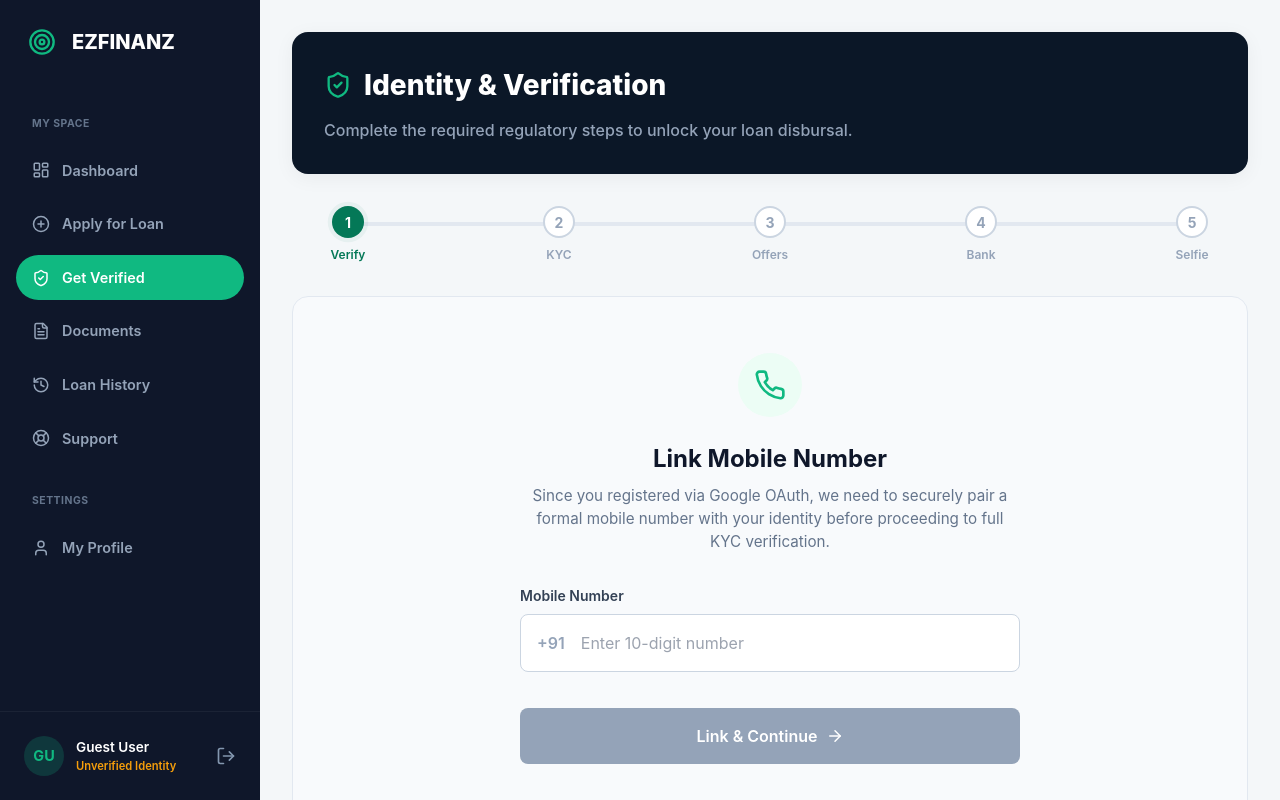
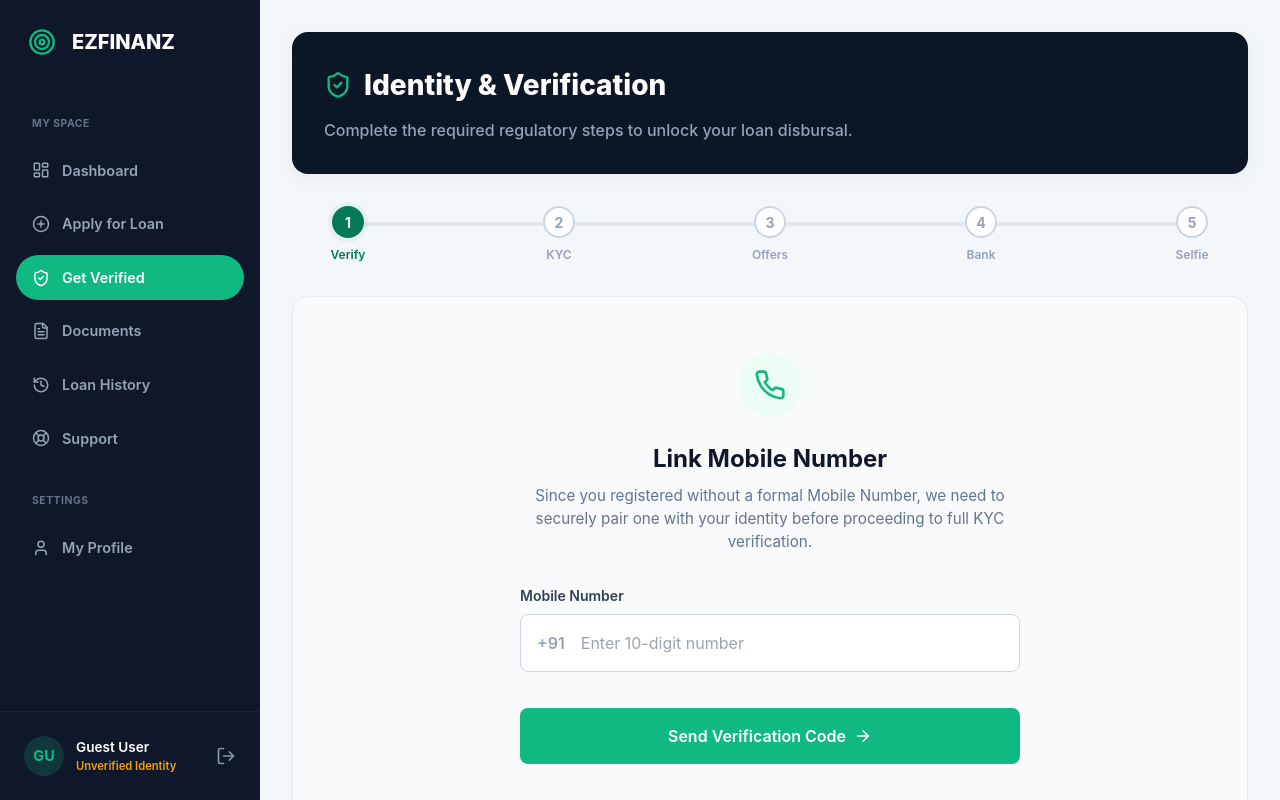
Before and after one commit to vishnu-balineni/ezfinanz-loan-origination-system, a React (Vite) app: page /dashboard/verify in a window 1280 px wide. Built offline with nearby package versions, Linux system fonts and the light colour scheme.

Commit message:
Simulated otp added

```diff
--- a/src/pages/PhoneVerificationPage.tsx
+++ b/src/pages/PhoneVerificationPage.tsx
@@ -1,42 +1,67 @@
 import { useState } from 'react';
-import { Phone, ArrowRight, CheckCircle2 } from 'lucide-react';
+import { Phone, Mail, ArrowRight, CheckCircle2 } from 'lucide-react';
 import { triggerCustomAlert } from '../components/shared/CustomAlertModal';
 
 export default function PhoneVerificationPage({ onComplete }: { onComplete: () => void }) {
-    const [phone, setPhone] = useState('');
+    const storedUser = JSON.parse(localStorage.getItem('user') || '{}');
+
+    // If standard email user lacks phone, verify phone. If phone user lacks email, verify email.
+    const isVerifyingPhone = !storedUser.phone || storedUser.phone.startsWith('OAuth-');
+
+    const [inputValue, setInputValue] = useState('');
     const [isLoading, setIsLoading] = useState(false);
+    const [otpPhase, setOtpPhase] = useState(false);
+    const [otp, setOtp] = useState(['', '', '', '']);
 
-    const handleSubmit = async (e: React.FormEvent) => {
+    const handleInitialSubmit = async (e: React.FormEvent) => {
         e.preventDefault();
 
-        if (phone.length < 10) {
+        if (isVerifyingPhone && inputValue.length < 10) {
             triggerCustomAlert('error', 'Please enter a valid 10-digit phone number.', 'Invalid Input');
             return;
         }
 
+        if (!isVerifyingPhone && !inputValue.includes('@')) {
+            triggerCustomAlert('error', 'Please enter a valid email address.', 'Invalid Input');
+            return;
+        }
+
+        // Trigger Simulated OTP Phase
+        setOtpPhase(true);
+        triggerCustomAlert('success', `Simulated Security: OTP sent to ${inputValue}`, 'OTP Sent');
+    };
+
+    const handleOtpVerify = async () => {
         setIsLoading(true);
-        const storedUser = JSON.parse(localStorage.getItem('user') || '{}');
 
         try {
-            // Update backend
+            // Mock network latency
+            await new Promise(res => setTimeout(res, 800));
+
+            // If verifying phone for a real DB user, ping the backend
+            if (isVerifyingPhone && storedUser.id && !storedUser.id.toString().startsWith('mock-')) {
                 const response = await fetch(`https://exfinanz-backend.onrender.com/api/users/${storedUser.id}/phone`, {
                     method: 'PUT',
                     headers: { 'Content-Type': 'application/json' },
-                body: JSON.stringify({ phone })
+                    body: JSON.stringify({ phone: inputValue })
                 });
+                if (!response.ok) console.warn("Backend phone sync failed, but proceeding locally.");
+            }
 
-            if (!response.ok) throw new Error("Failed to update phone number.");
+            // Update local storage to satisfy the flow
+            if (isVerifyingPhone) {
+                storedUser.phone = inputValue;
+            } else {
+                storedUser.email = inputValue;
+            }
 
-            // Update local storage
-            storedUser.phone = phone;
             localStorage.setItem('user', JSON.stringify(storedUser));
 
-            triggerCustomAlert('success', 'Your phone number has been updated and securely verified!', 'Phone Linked');
-
-            // Advance to KYC step
+            triggerCustomAlert('success', `Your ${isVerifyingPhone ? 'phone number' : 'email'} has been securely updated and verified!`, 'Verified');
             onComplete();
         } catch (err: any) {
             triggerCustomAlert('error', err.message, 'Update Failed');
+            setOtpPhase(false);
         } finally {
             setIsLoading(false);
         }
@@ -45,60 +70,109 @@ export default function PhoneVerificationPage({ onComplete }: { onComplete: () =
     return (
         <div style={{ maxWidth: '500px', margin: '0 auto', textAlign: 'center', padding: '2rem 0' }}>
             <div style={{ background: '#ecfdf5', width: '64px', height: '64px', borderRadius: '50%', display: 'flex', alignItems: 'center', justifyContent: 'center', margin: '0 auto 1.5rem auto' }}>
-                <Phone size={32} color="#10b981" />
+                {isVerifyingPhone ? <Phone size={32} color="#10b981" /> : <Mail size={32} color="#10b981" />}
             </div>
 
-            <h2 style={{ fontSize: '1.5rem', fontWeight: 700, color: '#0f172a', marginBottom: '0.5rem' }}>Link Mobile Number</h2>
+            <h2 style={{ fontSize: '1.5rem', fontWeight: 700, color: '#0f172a', marginBottom: '0.5rem' }}>
+                {isVerifyingPhone ? 'Link Mobile Number' : 'Link Email Address'}
+            </h2>
             <p style={{ color: '#64748b', fontSize: '0.95rem', marginBottom: '2rem' }}>
-                Since you registered via Google OAuth, we need to securely pair a formal mobile number with your identity before proceeding to full KYC verification.
+                {isVerifyingPhone
+                    ? "Since you registered without a formal Mobile Number, we need to securely pair one with your identity before proceeding to full KYC verification."
+                    : "Since you registered using only your Mobile Number, please link and verify an Email Address to secure your loan dashboard."
+                }
             </p>
 
-            <form onSubmit={handleSubmit} style={{ display: 'flex', flexDirection: 'column', gap: '1.25rem' }}>
+            {!otpPhase ? (
+                <form onSubmit={handleInitialSubmit} style={{ display: 'flex', flexDirection: 'column', gap: '1.25rem' }}>
                     <div style={{ position: 'relative', textAlign: 'left' }}>
                         <label style={{ display: 'block', fontSize: '0.875rem', fontWeight: 600, color: '#334155', marginBottom: '0.5rem' }}>
-                        Mobile Number
+                            {isVerifyingPhone ? 'Mobile Number' : 'Email Address'}
                         </label>
                         <div style={{ display: 'flex', alignItems: 'center', background: 'white', border: '1px solid #cbd5e1', borderRadius: '0.5rem', overflow: 'hidden', padding: '0.5rem' }}>
-                        <span style={{ color: '#94a3b8', padding: '0 0.5rem', fontWeight: 600 }}>+91</span>
+                            {isVerifyingPhone && <span style={{ color: '#94a3b8', padding: '0 0.5rem', fontWeight: 600 }}>+91</span>}
                             <input
-                            type="tel"
+                                type={isVerifyingPhone ? 'tel' : 'email'}
                                 required
-                            placeholder="Enter 10-digit number"
-                            value={phone}
+                                placeholder={isVerifyingPhone ? "Enter 10-digit number" : "you@example.com"}
+                                value={inputValue}
                                 onChange={(e) => {
+                                    if (isVerifyingPhone) {
                                         const val = e.target.value.replace(/\D/g, '');
-                                if (val.length <= 10) setPhone(val);
+                                        if (val.length <= 10) setInputValue(val);
+                                    } else {
+                                        setInputValue(e.target.value);
+                                    }
                                 }}
                                 style={{ border: 'none', background: 'transparent', outline: 'none', flex: 1, padding: '0.5rem', fontSize: '1rem', color: '#0f172a' }}
                             />
-                        {phone.length === 10 && <CheckCircle2 size={20} color="#10b981" style={{ marginRight: '0.5rem' }} />}
+                            {isVerifyingPhone && inputValue.length === 10 && <CheckCircle2 size={20} color="#10b981" style={{ marginRight: '0.5rem' }} />}
+                            {!isVerifyingPhone && inputValue.includes('@') && <CheckCircle2 size={20} color="#10b981" style={{ marginRight: '0.5rem' }} />}
                         </div>
                     </div>
 
                     <button
                         type="submit"
-                    disabled={isLoading || phone.length < 10}
+                        disabled={isLoading || (isVerifyingPhone && inputValue.length < 10) || (!isVerifyingPhone && !inputValue.includes('@'))}
                         style={{
-                        background: isLoading || phone.length < 10 ? '#94a3b8' : '#10b981',
+                            background: '#10b981',
                             color: 'white',
                             border: 'none',
                             padding: '1rem',
                             borderRadius: '0.5rem',
                             fontSize: '1rem',
                             fontWeight: 600,
-                        cursor: isLoading || phone.length < 10 ? 'not-allowed' : 'pointer',
+                            cursor: 'pointer',
                             display: 'flex',
                             alignItems: 'center',
                             justifyContent: 'center',
                             gap: '0.5rem',
-                        transition: 'background 0.2s',
                             marginTop: '1rem'
                         }}
                     >
-                    {isLoading ? 'Processing...' : 'Link & Continue'}
-                    {!isLoading && <ArrowRight size={18} />}
+                        Send Verification Code
+                        <ArrowRight size={18} />
                     </button>
                 </form>
+            ) : (
+                <div style={{ display: 'flex', flexDirection: 'column', gap: '1.25rem' }}>
+                    <p style={{ fontWeight: 600, color: '#0f172a' }}>Enter 4-digit code sent to {inputValue}</p>
+                    <div style={{ display: 'flex', justifyContent: 'center', gap: '0.5rem' }}>
+                        {otp.map((d, i) => (
+                            <input
+                                key={i}
+                                type="text"
+                                maxLength={1}
+                                value={d}
+                                onChange={(e) => {
+                                    const val = e.target.value.replace(/\D/g, '');
+                                    const newOtp = [...otp];
+                                    newOtp[i] = val;
+                                    setOtp(newOtp);
+                                }}
+                                style={{ width: '3rem', height: '3.5rem', textAlign: 'center', fontSize: '1.5rem', fontWeight: 'bold', borderRadius: '0.5rem', border: '1px solid #cbd5e1' }}
+                            />
+                        ))}
+                    </div>
+                    <button
+                        onClick={handleOtpVerify}
+                        disabled={isLoading || otp.join('').length < 4}
+                        style={{
+                            background: '#10b981',
+                            color: 'white',
+                            border: 'none',
+                            padding: '1rem',
+                            borderRadius: '0.5rem',
+                            fontSize: '1rem',
+                            fontWeight: 600,
+                            cursor: 'pointer',
+                            marginTop: '1rem'
+                        }}
+                    >
+                        {isLoading ? 'Verifying...' : 'Verify & Setup Profile'}
+                    </button>
+                </div>
+            )}
         </div>
     );
 }
--- a/src/pages/portal/VerificationFlow.tsx
+++ b/src/pages/portal/VerificationFlow.tsx
@@ -13,11 +13,13 @@ const VerificationFlow = () => {
     const storedUser = JSON.parse(localStorage.getItem('user') || '{}');
     const isVerified = storedUser.isKycVerified || false;
 
-    // Check if we need Phone Verification step
-    const needsPhoneVerification = !storedUser.phone || storedUser.phone.startsWith('OAuth-');
+    // Check if we need Phone or Email Verification (cross verify)
+    const isMissingPhone = !storedUser.phone || storedUser.phone.startsWith('OAuth-');
+    const isMissingEmail = !storedUser.email || storedUser.email.trim() === '';
+    const needsContactVerification = isMissingPhone || isMissingEmail;
 
-    // Verification Flow State (-1: Phone, 0: KYC, 1: Eligibility, 2: Bank, 3: Selfie, 4: Done)
-    const [onboardingStep, setOnboardingStep] = useState(isVerified ? 4 : (needsPhoneVerification ? -1 : 0));
+    // Verification Flow State (-1: Phone/Email Link, 0: KYC, 1: Eligibility, 2: Bank, 3: Selfie, 4: Done)
+    const [onboardingStep, setOnboardingStep] = useState(isVerified ? 4 : (needsContactVerification ? -1 : 0));
 
     return (
         <div className="onboarding-dashboard-view">
```
Also changed, not shown: src/pages/AuthPage.tsx (+31 -12 lines). Lines whose indentation alone changed are shown as unchanged.
